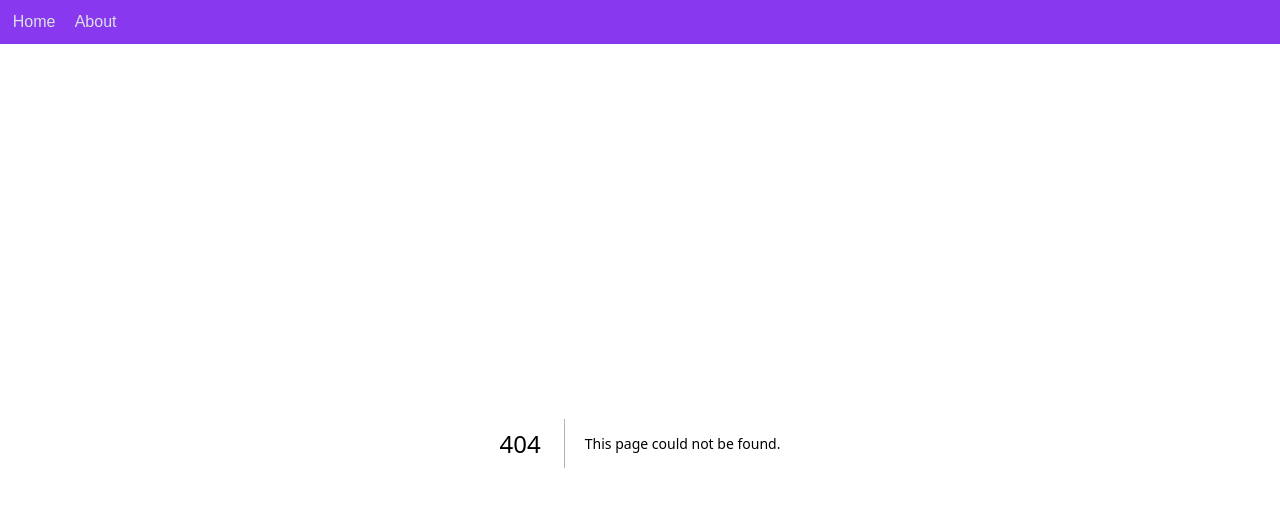
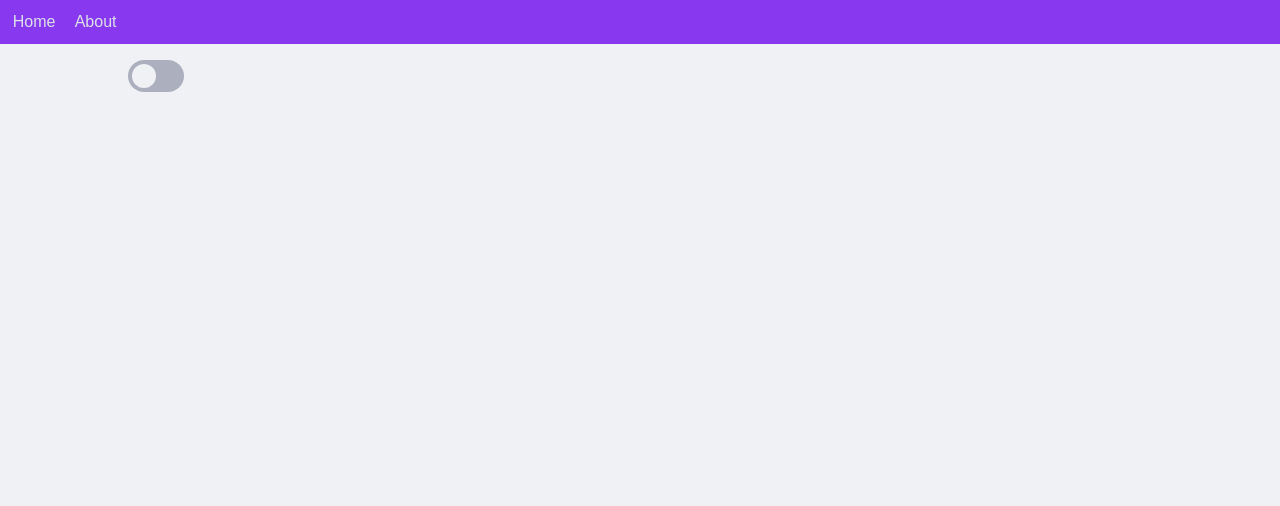
Before and after one commit to MDario123/ttyhc, a Next.js app: page /playground in a window 1280 px wide. Before the commit this address had no page. Shown: the top 506 px of the page. Built offline with nearby package versions, Linux system fonts and the light colour scheme.

Commit message:
playground init

```diff
--- a/src/app/about/page.tsx
+++ b/src/app/about/page.tsx
@@ -17,7 +17,7 @@ export default function About() {
       <p>Clicky buttons.</p>
       <h2>Place</h2>
       <p>
-        Right <Link href="/">here</Link>.
+        Right <Link href="/playground">here</Link>.
       </p>
     </div>
   );
--- /dev/null
+++ b/src/app/components/Toggle/Toggle.tsx
@@ -0,0 +1,31 @@
+"use client";
+
+import { useState } from "react";
+import styles from "./styles.module.css";
+import { colors } from "@/lib/colors";
+
+export default function Toggle() {
+  const [[isToggled, colorIdx], setIsToggled] = useState([false, 0]);
+
+  const toggle = () => {
+    setIsToggled(([isToggled, colorIdx]) => {
+      return [!isToggled, (colorIdx + (isToggled ? 1 : 0)) % colors.length];
+    });
+  };
+
+  const color = `var(--${colors[colorIdx]})`;
+
+  return (
+    <button
+      className={[styles.toggle, isToggled ? styles.on : styles.off].join(" ")}
+      style={{
+        backgroundColor: isToggled ? color : undefined,
+      }}
+      onClick={() => toggle()}
+    >
+      <div>
+        <div style={{ backgroundColor: color }} />
+      </div>
+    </button>
+  );
+}
--- /dev/null
+++ b/src/app/components/Toggle/styles.module.css
@@ -0,0 +1,54 @@
+.toggle {
+  width: 3.5rem;
+  height: 2rem;
+  padding: 0.25rem;
+
+  border-radius: 10rem;
+
+  background-color: var(--surface2);
+
+  transition: 0.2s ease-out;
+}
+
+.off div {
+  position: relative;
+  left: 0;
+}
+
+.on div {
+  position: relative;
+  left: 50%;
+}
+
+.toggle>div {
+  width: 50%;
+  height: 100%;
+
+  border-radius: 50%;
+
+  background-color: var(--base);
+
+  transition: 0.2s ease-out;
+}
+
+.toggle>div>div {
+  position: relative;
+  left: 25%;
+  top: 25%;
+  width: 50%;
+  height: 50%;
+
+  border-radius: 50%;
+
+  transition: 0.2s ease-out;
+
+  scale: 0;
+}
+
+.toggle:hover div {
+  scale: 1.1;
+}
+
+.toggle:active div {
+  scale: 0.9;
+}
--- /dev/null
+++ b/src/app/playground/layout.tsx
@@ -0,0 +1,5 @@
+import styles from "./styles.module.css";
+
+export default function Layout({ children }: { children: React.ReactNode }) {
+  return <div className={styles.layout}>{children}</div>;
+}
--- /dev/null
+++ b/src/app/playground/page.tsx
@@ -0,0 +1,11 @@
+"use client";
+
+import Toggle from "@/app/components/Toggle/Toggle";
+
+export default function About() {
+  return (
+    <>
+      <Toggle />
+    </>
+  );
+}
--- /dev/null
+++ b/src/app/playground/styles.module.css
@@ -0,0 +1,12 @@
+.layout {
+  display: flex;
+  flex-direction: row;
+  align-items: center;
+  justify-content: start;
+
+  padding-top: 1rem;
+  padding-left: max(2rem, 10%);
+  padding-right: max(2rem, 10%);
+
+  width: 100%;
+}
--- /dev/null
+++ b/src/lib/colors.ts
@@ -0,0 +1,19 @@
+const colorValues = [
+  "rosewater",
+  "flamingo",
+  "pink",
+  "mauve",
+  "red",
+  "maroon",
+  "peach",
+  "yellow",
+  "green",
+  "teal",
+  "sky",
+  "sapphire",
+  "blue",
+  "lavender",
+] as const;
+
+export type Color = (typeof colorValues)[number];
+export const colors: Color[] = [...colorValues];
```
Also changed, not shown: 1 other file (tests, documents, lock files or other folders).
